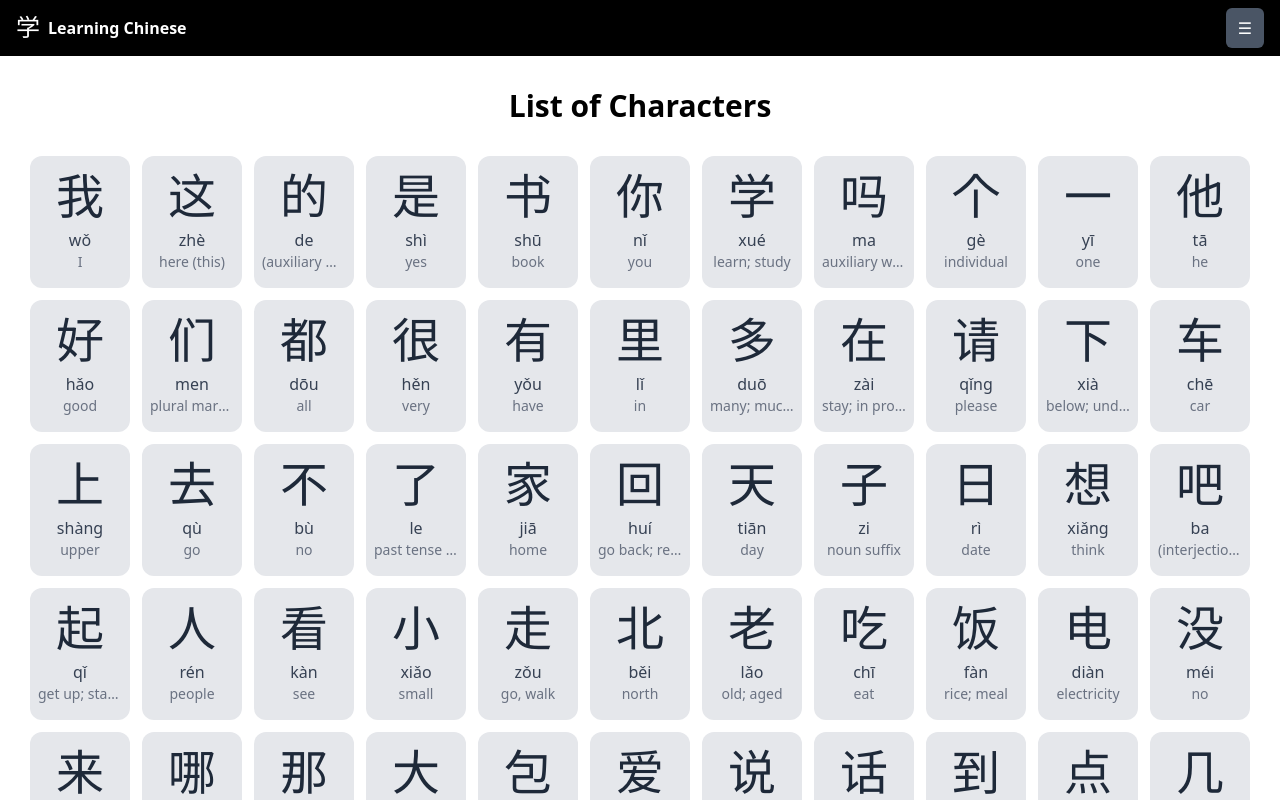
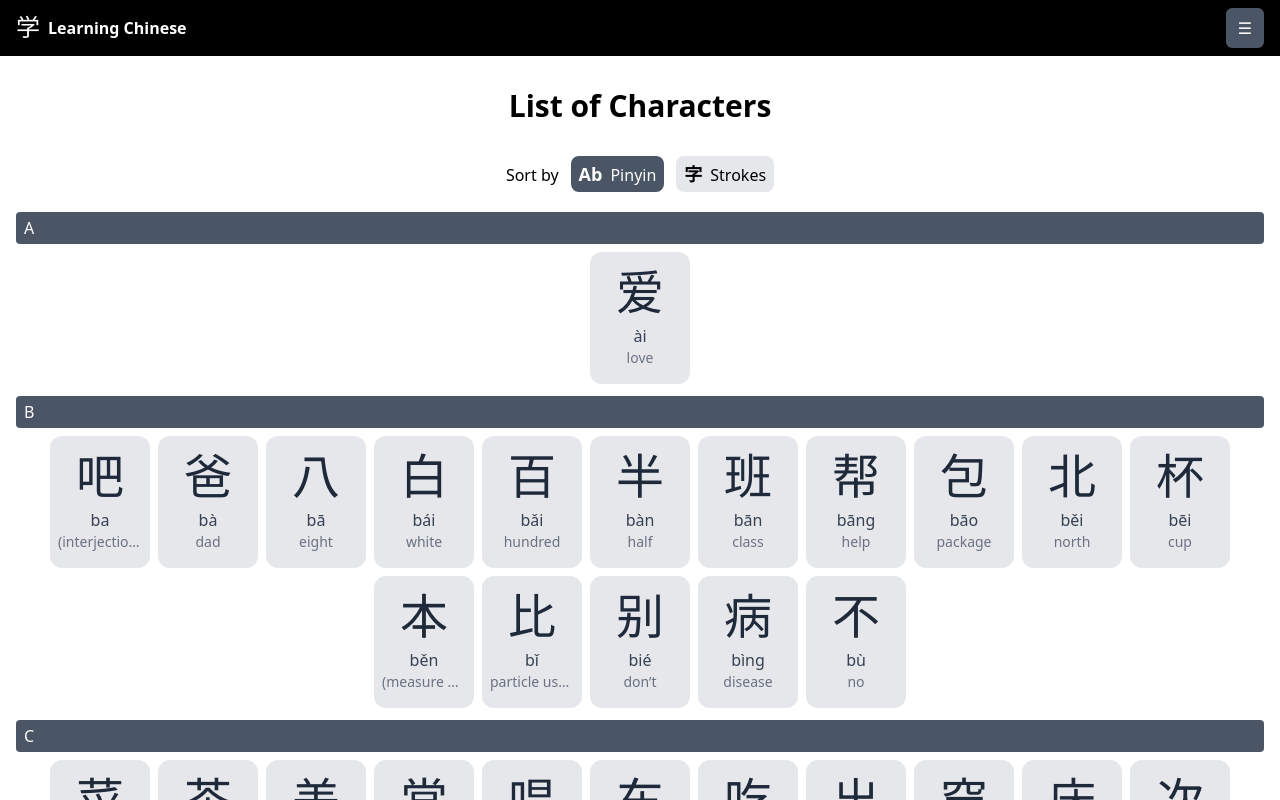
Before and after one commit to danihelis/chinese, a React (Vite) app: page / in a window 1280 px wide. Built offline with nearby package versions, Linux system fonts and the light colour scheme; a web font is replaced by a local one.

Commit message:
adds sorting to characters list

```diff
--- a/src/Page.jsx
+++ b/src/Page.jsx
@@ -2,7 +2,7 @@ import { useState, useEffect, useRef } from 'react';
 import { Menu, MenuButton, MenuItem, MenuItems } from '@headlessui/react';
 
 
-export function Page({title, children}) {
+export function Page({title, children, className}) {
   const ref = useRef(null);
 
   useEffect(() => {
@@ -14,7 +14,7 @@ export function Page({title, children}) {
   return (
     <div className="flex-grow flex flex-col gap-4 items-center p-4 overflow-y-auto h-full">
       <h1 ref={ref} className="text-3xl font-bold p-4">{title}</h1>
-      <div className="w-full">
+      <div className={`w-full ${className}`}>
         {children}
       </div>
     </div>
--- a/src/data/database.js
+++ b/src/data/database.js
@@ -165,8 +165,7 @@ for (const glyph of database.glyphs) {
   else database.words[glyph].isGlyph = true;
 }
 
-const glyphs = Object.values(database.words)
-  .filter(w => w.frequency);
+const glyphs = Object.values(database.words).filter(w => w.frequency);
 glyphs.sort((a, b) => b.frequency - a.frequency);
 glyphs.forEach((w, i) => {
   w.percentile = (1 - i / glyphs.length) * 100;
--- a/src/data/entries.js
+++ b/src/data/entries.js
@@ -462,6 +462,18 @@ export default {
     origin: 'from cursive script of 車; pictogram: vertical depiction of a carriage, with the wheels at top and bottom',
     pinyin: '',
   },
+
+  '疋': {
+    root: [103, 5],
+    composition: '⿱乛龰',
+    origin: 'pictogram: a foot 止 with a leg/thigh on top; similar to 足 (“foot”)',
+  },
+
+  '阜': {
+    root: [170, 8],
+    composition: '⿱𠂤十',
+    origin: 'pictogram: a row of steps on a hill, still visible in the upper part 𠂤',
+  },
 };
 
 /*
--- a/src/list/CharacterList.jsx
+++ b/src/list/CharacterList.jsx
@@ -1,32 +1,127 @@
 import { useState, useRef, useEffect } from 'react';
+import { Select } from '@headlessui/react';
+
 import database from '../data/database.js';
 import { Page } from '../Page.jsx';
+import { Link } from './Link.jsx';
 
 
-function Link({word, onClick}) {
-  const entry = database.words[word];
+function Section({label, list, method, handlePage}) {
+  const index = database.words[label]?.root?.[0];
 
   return (
-    <div
-      className="w-25 flex flex-col p-4 px-2 items-center bg-gray-200 rounded-xl hover:bg-gray-100 cursor-pointer"
-      onClick={onClick}
-    >
-      <h1 className="text-5xl text-gray-800">{word}</h1>
-      <h2 className="text-gray-700 mt-2">{entry.pinyin}</h2>
-      <div className="text-gray-500 text-sm truncate w-full text-center">{entry.meaning}</div>
+    <div className="flex flex-col gap-2">
+      <div className="flex bg-gray-600 rounded p-1 px-2 text-white">
+        {label}
+        {index ? (
+          <>
+            <span className="flex-grow" />
+            <span className="text-gray-300">{index}</span>
+          </>
+        ) : null}
+      </div>
+      <div className="flex flex-wrap gap-2 justify-center">
+        {list.map(w => (
+          <Link
+            key={w.key}
+            word={w.key}
+            onClick={() => handlePage('detail', w.key)}
+            showIndex={method === 'stroke'}
+          />
+        ))}
+      </div>
+    </div>
+  );
+}
+
+
+function Selector({method, setMethod}) {
+  const selectedStyle = '';
+  const notSelectedStyle = '';
+
+  const createMethod = (value, icon, label) => {
+    const selected = value === method;
+    const style = selected ? 'bg-gray-600 text-white' : 'bg-gray-200 cursor-pointer';
+    return (
+      <div
+        className={`flex gap-2 p-1 px-2 items-baseline rounded-lg ${style}`}
+        onClick={() => setMethod(value)}
+      >
+        <span className="text-lg font-semibold">{icon}</span>
+        <span className="">{label}</span>
+      </div>
+    );
+  };
+
+  return (
+    <div className="flex gap-3 justify-center items-baseline">
+      <span className="">Sort by</span>
+      {createMethod('pinyin', 'Ab', 'Pinyin')}
+      {createMethod('stroke', '字', 'Strokes')}
     </div>
   );
 }
 
 
 export function CharacterList({handlePage}) {
-  const list = database.glyphs.filter(g => database.words[g].hsk);
+  const [sortMethod, setSortMethod] = useState('pinyin');
+  const groups = new Map();
+
+  if (sortMethod === 'pinyin') {
+    const list = database.glyphs.map(g => database.words[g]).filter(w => w.hsk);
+    list.forEach(w => {
+      const head = w.pinyin.normalize('NFD')[0].toUpperCase();
+      if (!groups.has(head)) groups.set(head, []);
+      groups.get(head).push(w);
+    });
+
+    groups.values().forEach(l => l.sort((a, b) =>
+      a.pinyin.toLowerCase().normalize('NFD').localeCompare(
+        b.pinyin.toLowerCase().normalize('NFD')
+      )
+    ));
+  }
+  else if (sortMethod === 'stroke') {
+    const list = Object.values(database.words).filter(w => w.index);
+    list.forEach(w => {
+      const head = w.index[0];
+      if (!groups.has(head)) groups.set(head, []);
+      groups.get(head).push(w);
+    });
+
+    groups.values().forEach(l => l.sort((a, b) => {
+      if (a.index[1] === b.index[1]) {
+        return a.pinyin?.toLowerCase().normalize('NFD').localeCompare(
+          b.pinyin?.toLowerCase().normalize('NFD') ?? ''
+        );
+      }
+      return a.index[1] - b.index[1];
+    }));
+  }
+
+  const sections = groups.keys().toArray();
+  if (sortMethod === 'pinyin') {
+    sections.sort((a, b) => a.localeCompare(b));
+  } else if (sortMethod === 'stroke') {
+    sections.sort((a, b) => {
+      const wa = database.words[a], wb = database.words[b];
+      if (!wa || !wb) return wa ? -1 : wb ? 1 : 0;
+      return wa.root[0] - wb.root[0];
+    });
+  }
 
   return (
-    <Page title="List of Characters">
-      <div className="flex flex-wrap gap-3 justify-center">
-        {list.map(e => (
-          <Link key={e} word={e} onClick={() => handlePage('detail', e)} />
+    <Page title="List of Characters" className="flex flex-col gap-5">
+      <Selector method={sortMethod} setMethod={setSortMethod} />
+      <div className="flex flex-col gap-3 justify-center">
+        {sections?.map(s => (
+          <Section
+            key={s}
+            label={s}
+            list={groups.get(s)}
+            handlePage={handlePage}
+            method={sortMethod}
+          />
         ))}
       </div>
     </Page>
--- /dev/null
+++ b/src/list/Link.jsx
@@ -0,0 +1,21 @@
+import { useState, useRef, useEffect } from 'react';
+import database from '../data/database.js';
+
+
+export function Link({word, showIndex, onClick}) {
+  const entry = database.words[word];
+  const index = showIndex && entry.index ?
+    `${entry.index < 0 ? '-' : '+'}${entry.index[1]}` : null;
+
+  return (
+    <div
+      className="w-25 flex flex-col p-4 px-2 items-center bg-gray-200 rounded-xl hover:bg-gray-100 cursor-pointer relative"
+      onClick={onClick}
+    >
+      <h1 className="text-5xl text-gray-800">{word}</h1>
+      <h2 className="text-gray-700 mt-2">{entry.pinyin}</h2>
+      <div className="text-gray-500 text-sm truncate w-full text-center">{entry.meaning}</div>
+      {index && <div className="absolute top-0 right-0 p-1 bg-gray-300 text-gray-600 text-xs rounded rounded-tr-xl">{index}</div>}
+    </div>
+  );
+}
```
